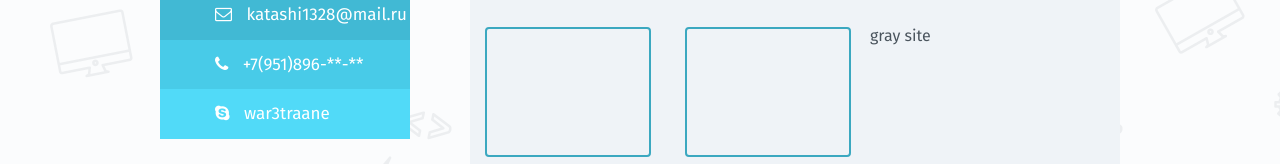
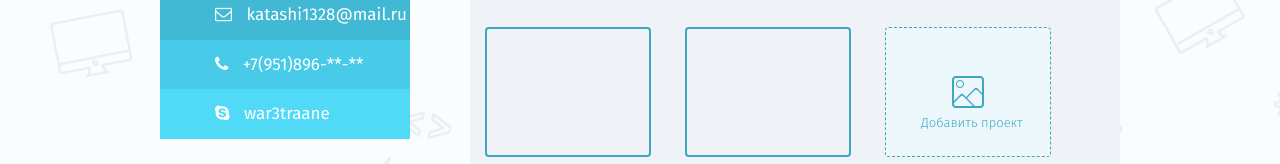
Before and after one commit to andrewleykin/api, a website: page my-works.html in a window 1280 px wide. Shown: the part 520-684 px from the top of the page. Drawn offline with nearby package versions, Linux system fonts and the light colour scheme.

Commit message:
добавил блок add-project

```diff
--- a/my-works.html
+++ b/my-works.html
@@ -106,7 +106,7 @@ Loft-SCHOOL-HOME
                                     <p class="site-inform">Lorem ipsum dolor sit amet, consectetur adipisicing elit. Quae, quo!</p>
                                 </div>
                                 <div class="add-project">
-                                    <p class="add-text">gray site</p>
+                                    <p class="add-text">Добавить проект</p>
                                 </div>
                             </div>
                         </div>
--- a/sass/style.scss
+++ b/sass/style.scss
@@ -326,9 +326,6 @@ body {
     display: flex;
     flex-wrap: wrap;
     justify-content: flex-start;
-    &:last-child {
-        margin-bottom: 270px;
-    }
 }
 
 .my-works-item {
@@ -343,10 +340,12 @@ body {
         border: 2px solid #3ba8c0;
         border-radius: 4px;
         margin-bottom: 10px;
+        cursor: pointer;
     }
 }
 
-.site-name {
+.site-name,
+.add-text{
     font-size: 13px;
     color: #3ba8c0;
     font-weight: 300;
@@ -357,6 +356,24 @@ body {
 .site-inform {
     font-size: 15px;
     font-weight: 300px;
+}
+.add-project {
+    margin-left: 15px;
+    margin-bottom: 270px;
+    height: 130px;
+    width: 166px;
+    border: 1px dashed #3ba8c0;
+    border-radius: 4px;
+    text-align: center;
+    position: relative;
+    background: #edf8fc url(../img/bg-add-project.png) no-repeat center;
+    cursor: pointer;
+    .add-text {
+        font-style: normal;
+        position: absolute;
+        bottom: 10px;
+        left: 35px;
+    }
 }
 
 
```
Also changed, not shown: css/style.css, img/bg-add-project.png (renamed from img/bg-add-projectр.png).
